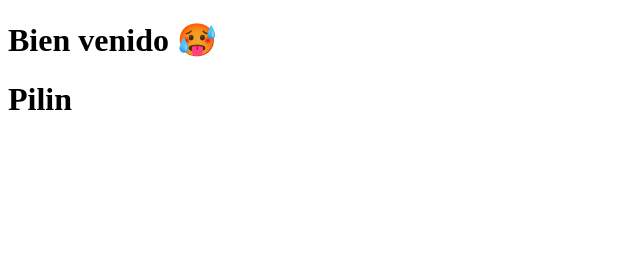
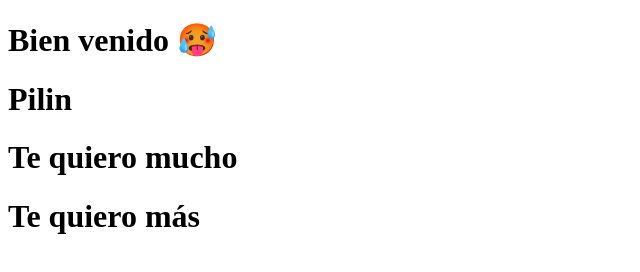
Before and after one commit to JoseJavierGJ/Prueba, a plain HTML site: page index.html in a window 1280 px wide. Shown: the whole page, without its empty margins (0-640 px from the left). Drawn offline with Linux system fonts and the light colour scheme.

Commit message:
Prueba Rama Nueva

```diff
--- a/index.html
+++ b/index.html
@@ -10,6 +10,8 @@
   <h1>Bien venido 🥵</h1>
   <h1>Pilin</h1>
   <div class="pito"></div>
+  <h1>Te quiero mucho</h1>
+  <h1>Te quiero más</h1>
 
 </body>
 </html>
```
